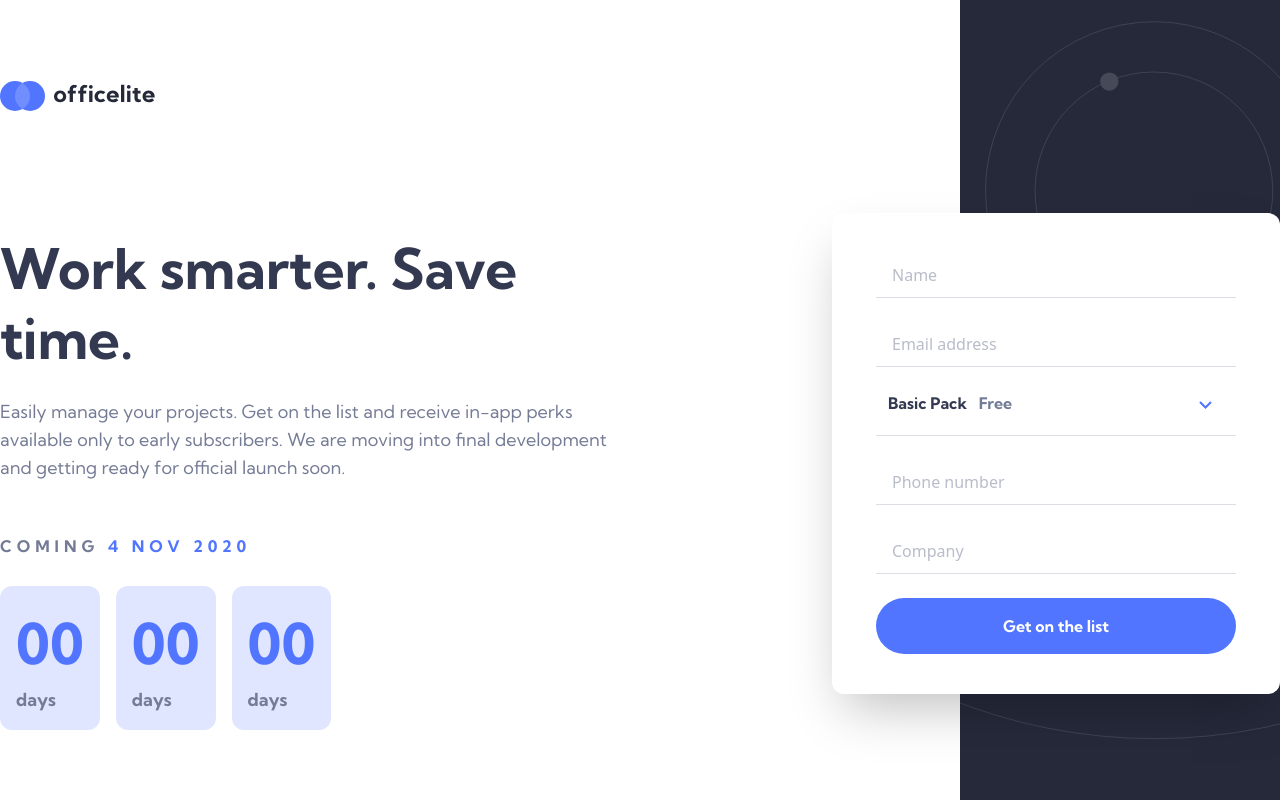
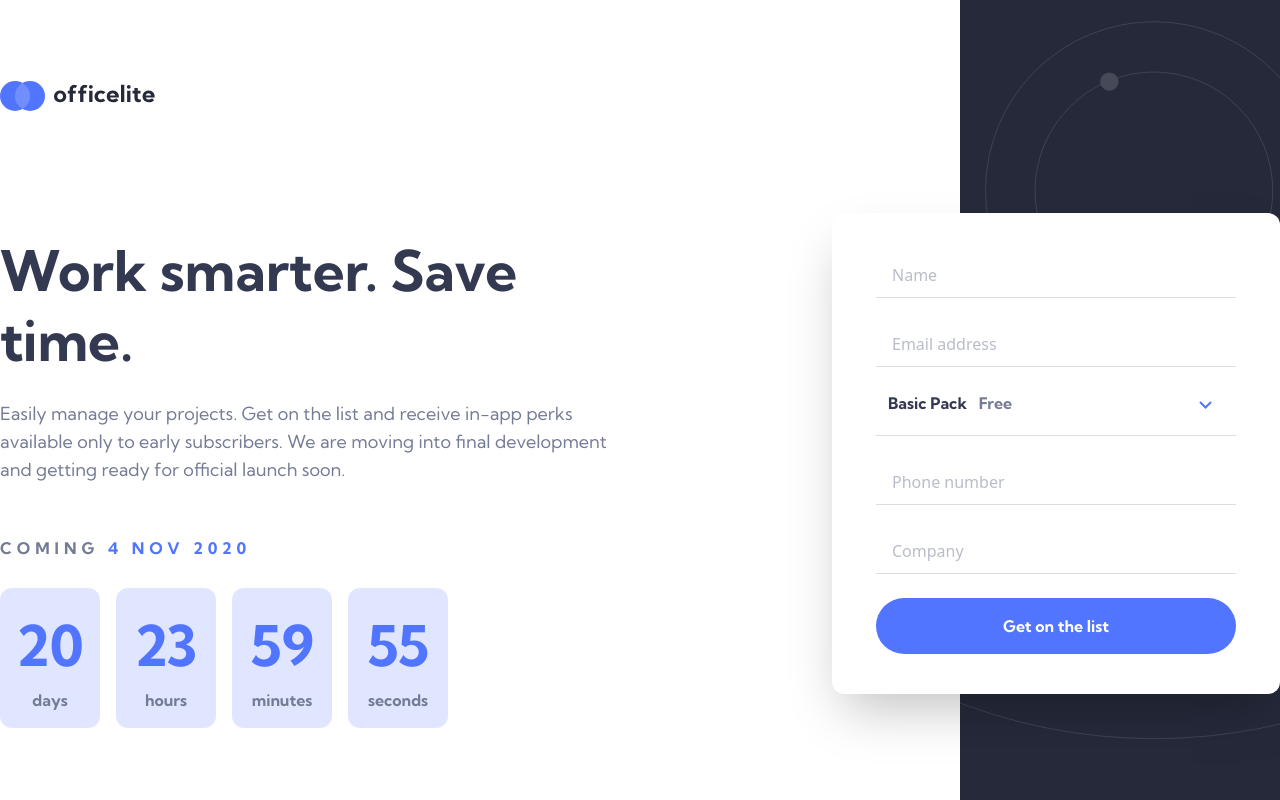
Before and after one commit to ClaudiuManuel/officelite-coming-soon, a React (Vite) app: page /signup in a window 1280 px wide. Built offline with nearby package versions, Linux system fonts and the light colour scheme.

Commit message:
countdown from 21 days & time unit tile styling fixes

```diff
--- a/src/components/Countdown.tsx
+++ b/src/components/Countdown.tsx
@@ -1,14 +1,44 @@
+import { useEffect, useMemo, useState } from 'react';
 import CountdownTile from './CountdownTile';
+import { TimeRemaining } from '@/types';
+import { calculateTimeRemaining } from '@/utils/timeHelpers';
 
 const Countdown = ({ isLightVariant = false }: { isLightVariant?: boolean }) => {
+    // Add 21 days to the current date. Just for showcase purposes.
+    const futureDate = useMemo(() => {
+        const newDate = new Date();
+        newDate.setDate(newDate.getDate() + 21);
+        console.log(newDate);
+
+        return newDate;
+    }, []);
+
+    const [timeRemaining, setTimeRemaining] = useState<TimeRemaining>(calculateTimeRemaining(futureDate));
+
+    useEffect(() => {
+        const eachSecondInterval = setInterval(() => {
+            setTimeRemaining(calculateTimeRemaining(futureDate));
+        }, 1000);
+
+        return () => clearInterval(eachSecondInterval);
+    }, [futureDate]);
+
     return (
         <div className={'flex flex-col gap-4'}>
             <h3 className="text-left">
                 Coming <span className="text-accentBlue">4 NOV 2020</span>
             </h3>
             <div className={'flex gap-4'}>
-                {[...Array(3).keys()].map((_, index) => {
-                    return <CountdownTile key={index} title={'00'} subtitle={'days'} isLightVariant={isLightVariant} />;
+                {Object.keys(timeRemaining).map((timeUnit, index) => {
+                    const stronglyTypedTimeUnit = timeUnit as keyof TimeRemaining;
+                    return (
+                        <CountdownTile
+                            key={index}
+                            digitPair={timeRemaining[stronglyTypedTimeUnit].toString()}
+                            timeUnit={stronglyTypedTimeUnit}
+                            isLightVariant={isLightVariant}
+                        />
+                    );
                 })}
             </div>
         </div>
--- a/src/components/CountdownTile.tsx
+++ b/src/components/CountdownTile.tsx
@@ -1,10 +1,10 @@
 import { CountdownTileProps } from '@/types';
 
-const CountdownTile: React.FC<CountdownTileProps> = ({ title, subtitle, isLightVariant }) => {
+const CountdownTile: React.FC<CountdownTileProps> = ({ digitPair, timeUnit, isLightVariant }) => {
     return (
-        <div className={`rounded-xl p-4 ${isLightVariant ? 'bg-lightBlue/25' : 'bg-dark'}`}>
-            <h1 className={isLightVariant ? 'text-accentBlue' : 'text-white '}>{title}</h1>
-            <p className="font-KumbhBold">{subtitle}</p>
+        <div className={`rounded-xl py-4 flex flex-col justify-center items-center w-[100px] ${isLightVariant ? 'bg-lightBlue/25' : 'bg-dark'}`}>
+            <h1 className={isLightVariant ? 'text-accentBlue' : 'text-white '}>{digitPair}</h1>
+            <p className="font-KumbhBold text-base">{timeUnit}</p>
         </div>
     );
 };
--- a/src/types/index.ts
+++ b/src/types/index.ts
@@ -1,3 +1,5 @@
+import { ChangeEvent } from 'react';
+
 export type Option = {
     subtitle: string;
     price: string;
@@ -19,9 +21,17 @@
     setSelectedOptionIndex: React.Dispatch<React.SetStateAction<number>>;
 };
 
+
+export type TimeRemaining = {
+    days: string;
+    hours: string;
+    minutes: string;
+    seconds: string;
+};
+
 export type CountdownTileProps = {
-    title: string;
-    subtitle: string;
+    digitPair: string;
+    timeUnit: keyof TimeRemaining;
     isLightVariant: boolean;
 };
 
@@ -41,7 +51,6 @@
 
 export type BaseToast = Omit<Toast, 'id' | 'fadingOut'>;
 
-
 export type FormData = {
     name: string;
     email: string;
@@ -53,7 +62,6 @@
     [K in keyof FormData]: boolean;
 };
 
-
 export type FormField = {
     label: string;
     name: keyof FormData;
@@ -62,3 +70,13 @@
 };
 
 export type DropdownMarker = { name: string };
+
+export type InputProps = {
+    label: string;
+    name: string;
+    type: React.HTMLInputTypeAttribute;
+    placeholder: string;
+    value: string | number;
+    onChange: (event: ChangeEvent<HTMLInputElement>) => void;
+    invalid: boolean;
+};
--- /dev/null
+++ b/src/utils/timeHelpers.ts
@@ -0,0 +1,15 @@
+const parseTimeUnit = (timeUnit: number) => {
+    return timeUnit < 10 ? `0${timeUnit}` : timeUnit.toString();
+}
+
+export const calculateTimeRemaining = (futureDate: Date) => {
+    const now = new Date();
+    const timeRemaining = futureDate.getTime() - now.getTime();
+
+    return {
+        days: parseTimeUnit(Math.floor(timeRemaining / (1000 * 60 * 60 * 24))),
+        hours: parseTimeUnit(Math.floor((timeRemaining / (1000 * 60 * 60)) % 24)),
+        minutes: parseTimeUnit(Math.floor((timeRemaining / (1000 * 60)) % 60)),
+        seconds: parseTimeUnit(Math.floor((timeRemaining / 1000) % 60)),
+    };
+};
```
Also changed, not shown: src/components/Input.tsx (+1 -11 lines).
